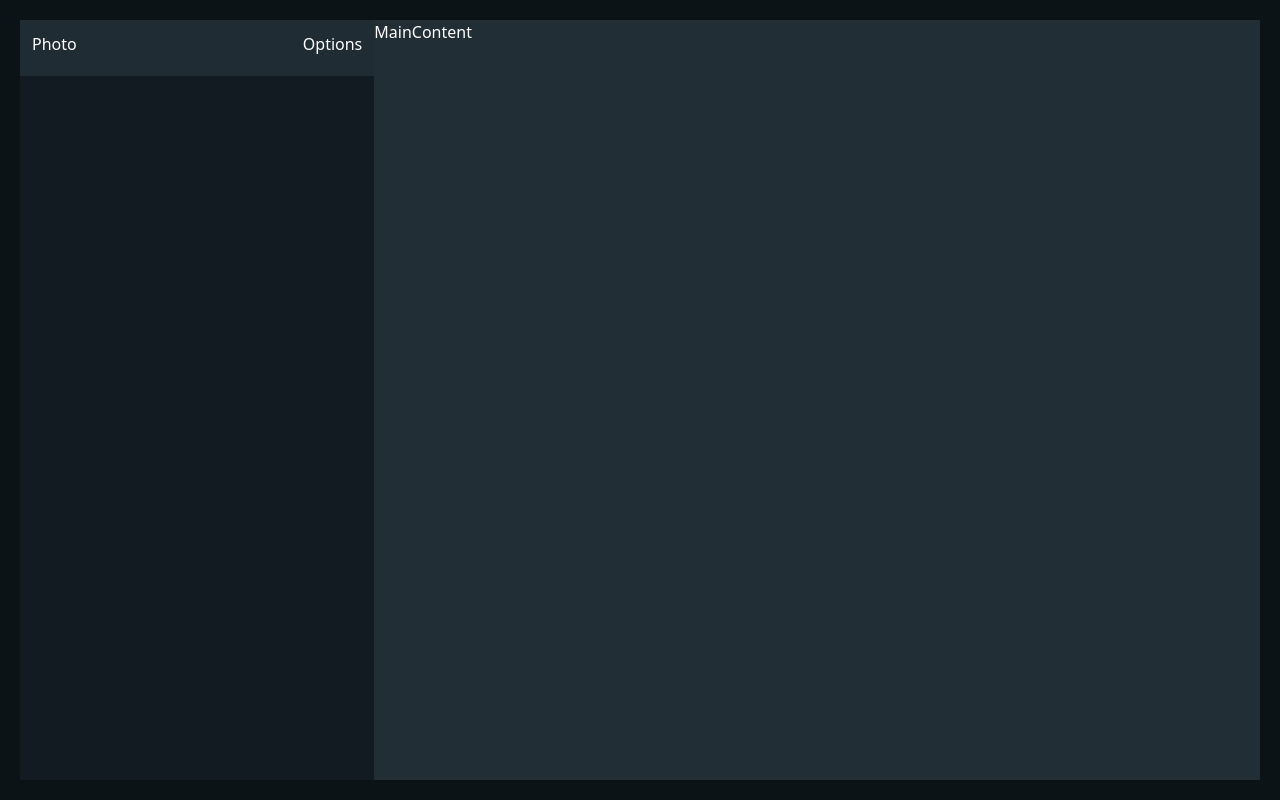
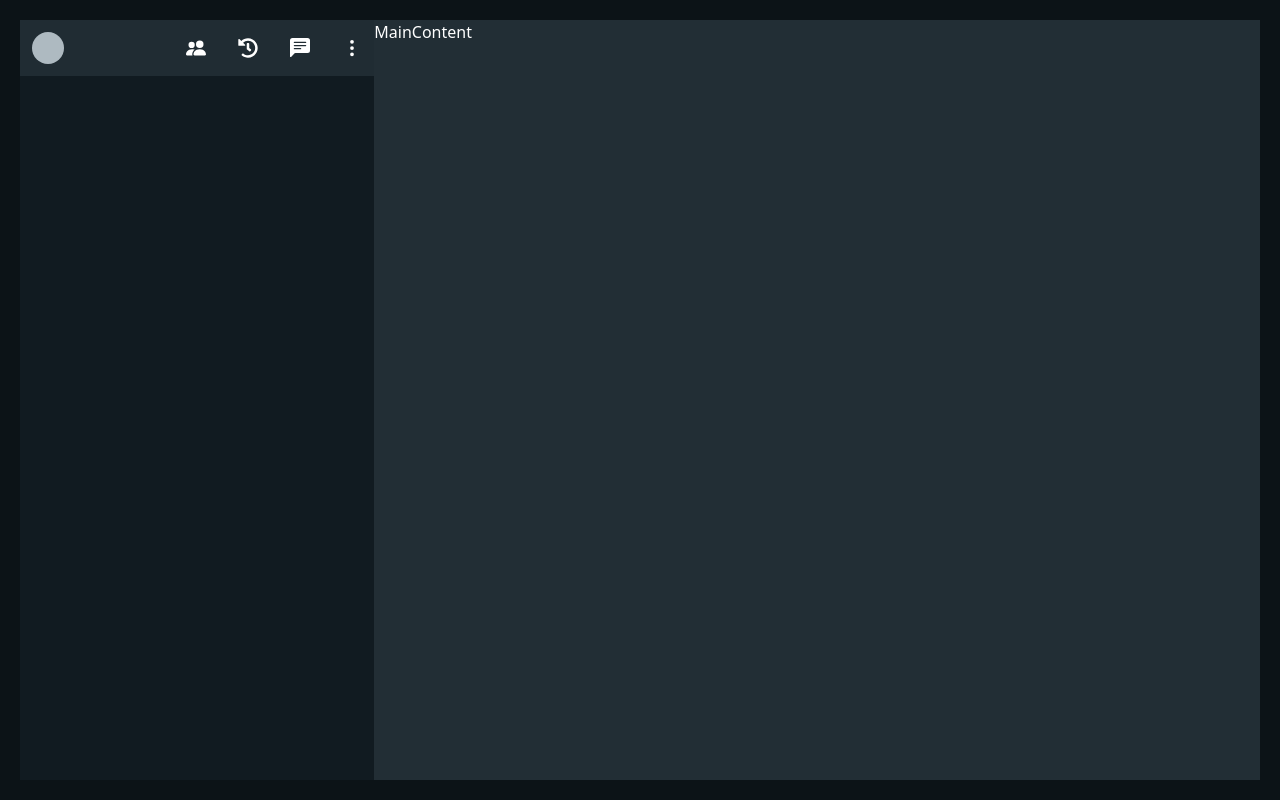
Before and after one commit to CarlosHdz7/whatsapp-ui, a React (Vite) app: page / in a window 1280 px wide. Built offline with nearby package versions, Linux system fonts and the light colour scheme.

Commit message:
:sparkles: Add icons to navbar

```diff
--- a/src/components/Navbar/Navbar.tsx
+++ b/src/components/Navbar/Navbar.tsx
@@ -1,8 +1,22 @@
+import {
+  BsFillPeopleFill,
+  BsFillChatLeftTextFill,
+  BsThreeDotsVertical,
+} from 'react-icons/bs';
+import { FaHistory } from 'react-icons/fa';
+
 const Navbar = () => {
   return (
     <nav className="h-14 w-full bg-gray-50 p-3 flex justify-between">
-      <div>Photo</div>
-      <div>Options</div>
+      <div className="flex justify-center items-center">
+        <div className="rounded-3xl bg-gray-1 h-8 w-8" />
+      </div>
+      <div className="flex items-center gap-8">
+        <BsFillPeopleFill size={20} />
+        <FaHistory size={20} />
+        <BsFillChatLeftTextFill size={20} />
+        <BsThreeDotsVertical size={20} />
+      </div>
     </nav>
   );
 };
```
